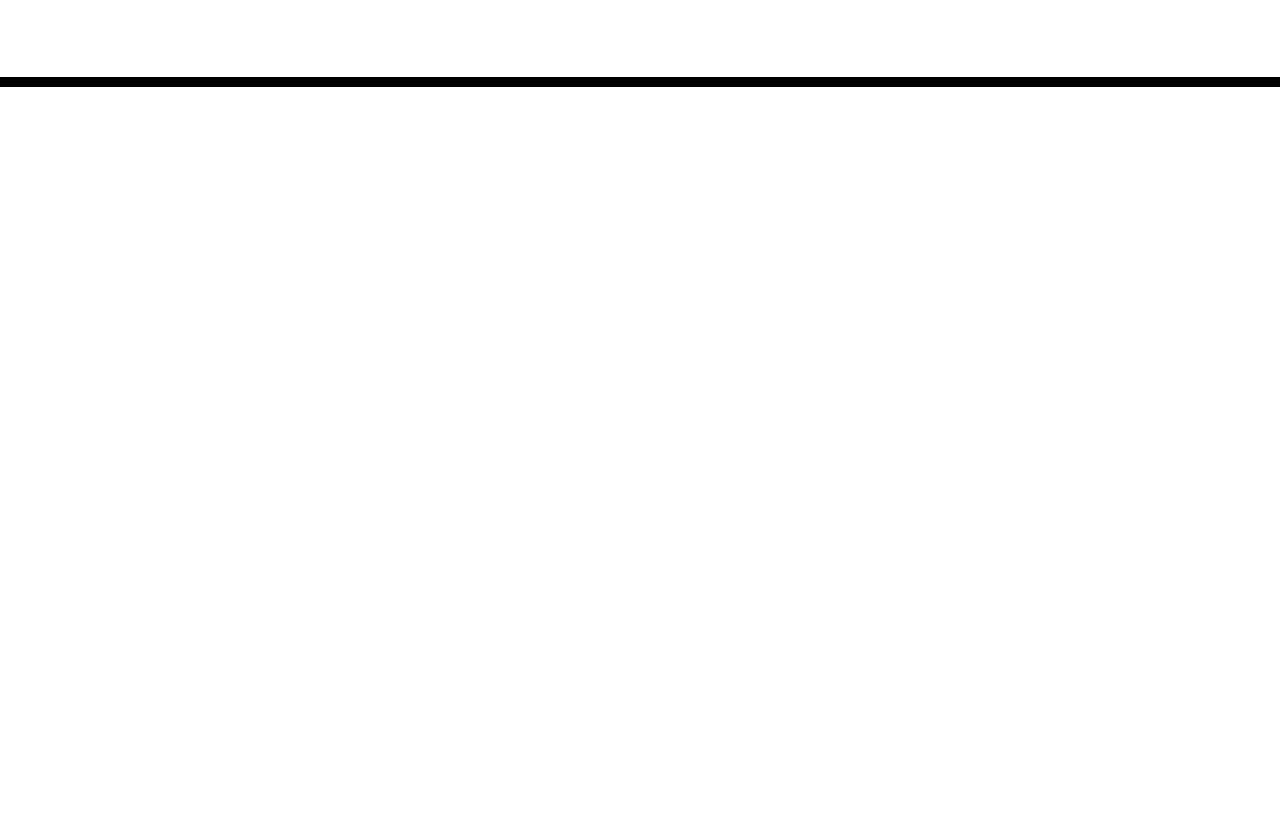
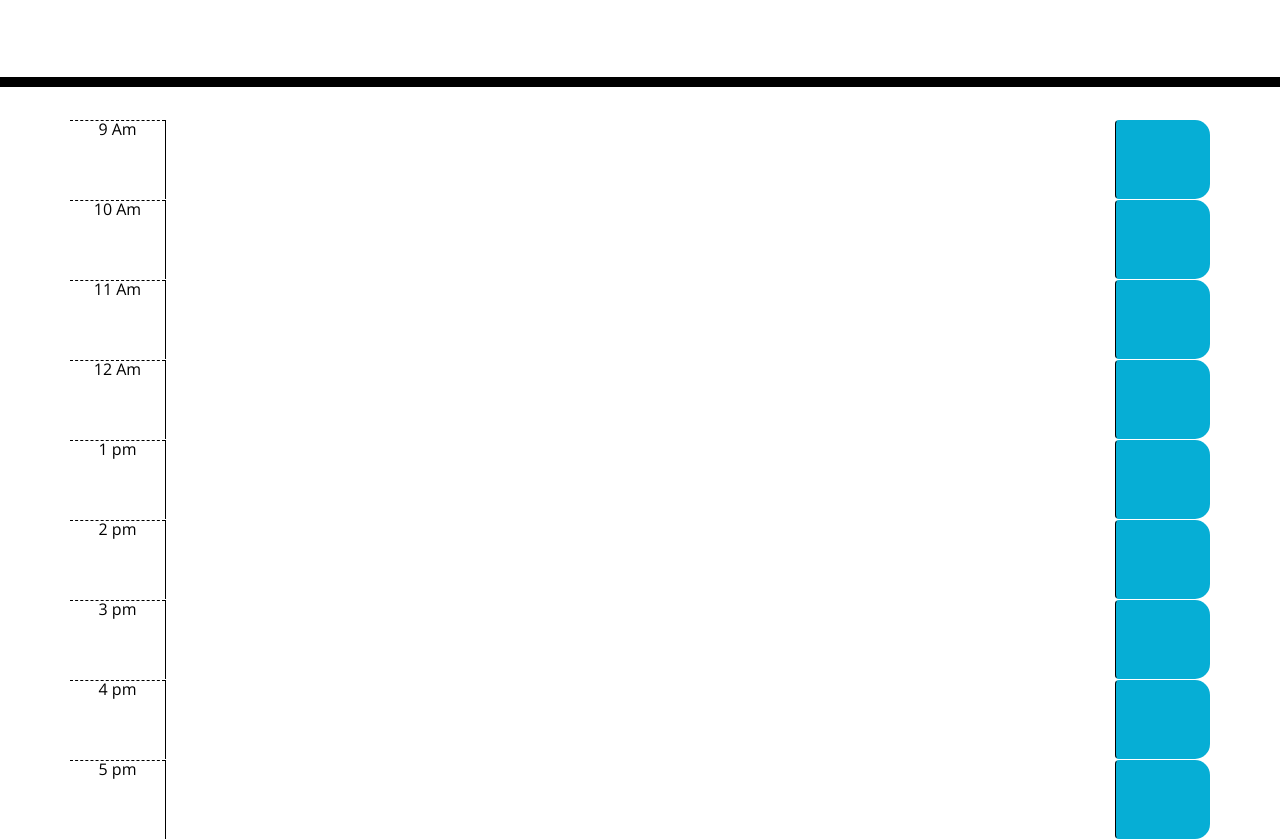
Before and after one commit to Sebastian2908-2007/your-work-planner, a plain HTML site: page index.html in a window 1280 px wide. Shown: the part 181-1020 px from the top of the page. Before the commit the page ends 800 px from the top, so only its background shows below. Drawn offline with nearby package versions, Linux system fonts and the light colour scheme; files that its build step writes are made by us from their sources; a web font is replaced by a local one.

Commit message:
time blocks made and complete

```diff
--- a/index.html
+++ b/index.html
@@ -18,7 +18,8 @@
       href="https://fonts.googleapis.com/css?family=Open+Sans&display=swap"
       rel="stylesheet"
     />
-    <link rel="stylesheet" href="style.css" />
+    <link rel="stylesheet" href="https://cdnjs.cloudflare.com/ajax/libs/open-iconic/1.1.1/font/css/open-iconic-bootstrap.min.css">
+    <link rel="stylesheet" href="./assets/css/style.css" />
     <title>Work Day Scheduler</title>
   </head>
 
@@ -29,7 +30,51 @@
       <p id="currentDay" class="lead"></p>
     </header>
     <div class="container">
-      <!-- Timeblocks go here -->
+      <div id="task-row" class="row time-block">
+        <div class="hour col-1">9 Am</div>
+        <textarea class="col-10 description "></textarea>
+        <button class="btn saveBtn col-1"><span class="oi oi-circle-check"></span></button>
+      </div>
+      <div id="task-row" class="row time-block">
+        <div class="hour col-1">10 Am</div>
+        <textarea class="col-10 description "></textarea>
+        <button class="btn saveBtn col-1"><span class="oi oi-circle-check"></span></button>
+      </div>
+      <div id="task-row" class="row time-block">
+        <div class="hour col-1">11 Am</div>
+        <textarea class="col-10 description "></textarea>
+        <button class="btn saveBtn col-1"><span class="oi oi-circle-check"></span></button>
+      </div>
+      <div id="task-row" class="row time-block">
+        <div class="hour col-1">12 Am</div>
+        <textarea class="col-10 description "></textarea>
+        <button class="btn saveBtn col-1"><span class="oi oi-circle-check"></span></button>
+      </div>
+      <div id="task-row" class="row time-block">
+        <div class="hour col-1">1 pm</div>
+        <textarea class="col-10 description "></textarea>
+        <button class="btn saveBtn col-1"><span class="oi oi-circle-check"></span></button>
+      </div>
+      <div id="task-row" class="row time-block">
+        <div class="hour col-1">2 pm</div>
+        <textarea class="col-10 description "></textarea>
+        <button class="btn saveBtn col-1"><span class="oi oi-circle-check"></span></button>
+      </div>
+      <div id="task-row" class="row time-block">
+        <div class="hour col-1">3 pm</div>
+        <textarea class="col-10 description "></textarea>
+        <button class="btn saveBtn col-1"><span class="oi oi-circle-check"></span></button>
+      </div>
+      <div id="task-row" class="row time-block">
+        <div class="hour col-1">4 pm</div>
+        <textarea class="col-10 description "></textarea>
+        <button class="btn saveBtn col-1"><span class="oi oi-circle-check"></span></button>
+      </div>
+      <div id="task-row" class="row time-block">
+        <div class="hour col-1">5 pm</div>
+        <textarea class="col-10 description "></textarea>
+        <button class="btn saveBtn col-1"><span class="oi oi-circle-check"></span></button>
+      </div>
     </div>
 
     <script src="https://code.jquery.com/jquery-3.4.1.min.js"></script>
```
